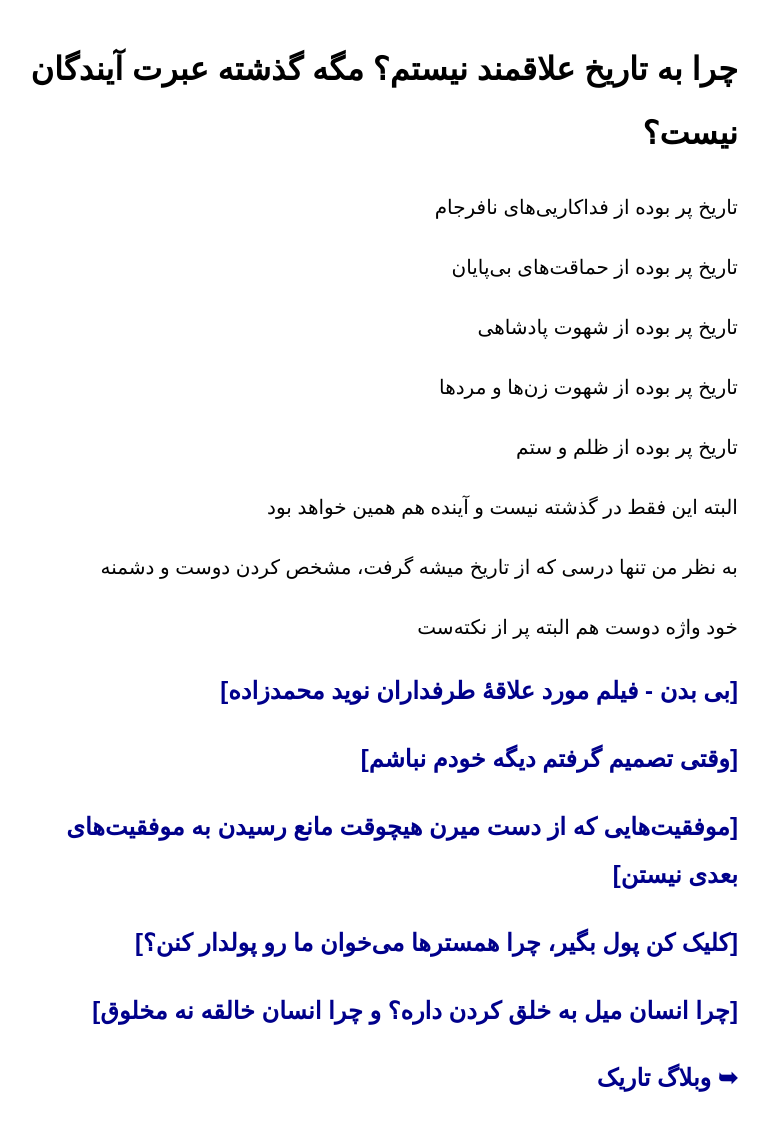
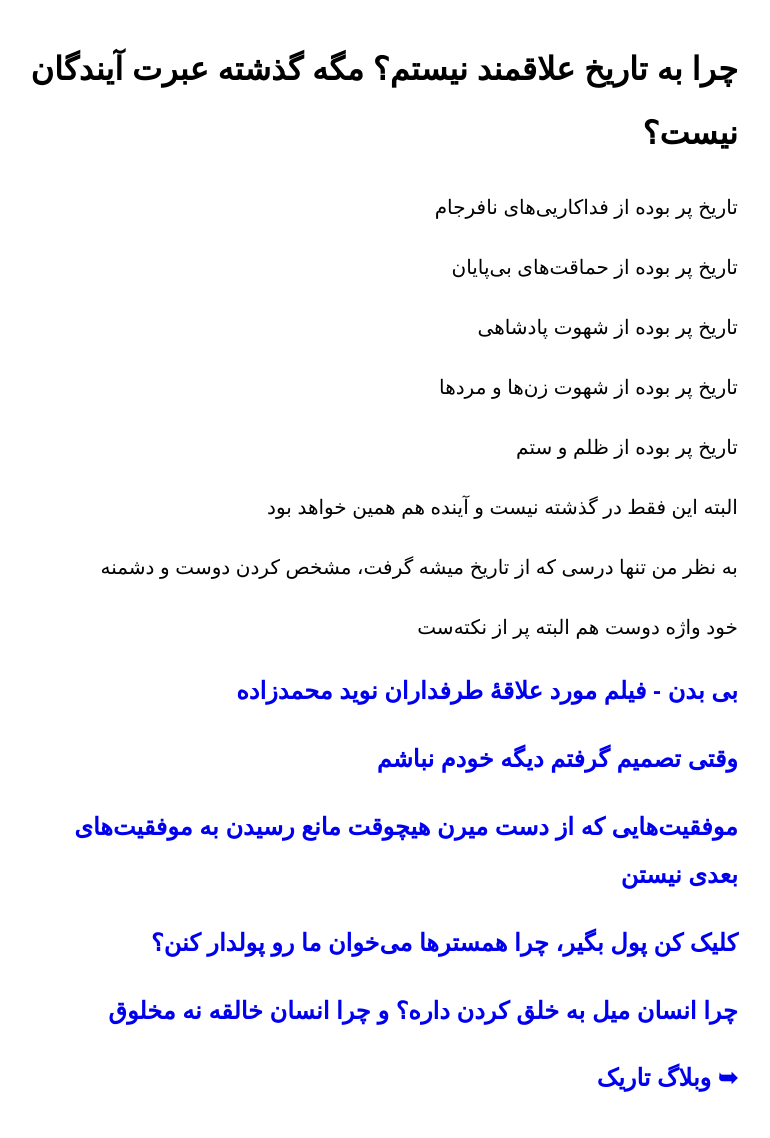
Before and after one commit to darkblog/darkblog.github.io, a Jekyll site: the page built from _posts/2024-7-4-2.md, in a window 1280 px wide. Shown: the whole page, without its empty margins (258-1028 px from the left). Built offline with Jekyll 4.4.1, drawn with Linux system fonts in a browser that asks for light colours.

Commit message:
Update post.html

```diff
--- a/_layouts/post.html
+++ b/_layouts/post.html
@@ -7,13 +7,13 @@
 <head>
 <title>{{ page.title }}</title>
 <meta name="viewport" content="width=device-width">
-<style>body{font-family:sans-serif;font-size:16px;line-height:2;margin:auto;padding:1em;max-width:80ch}a{text-decoration:none;color:darkblue}p{font-size:20px}</style>
+<style>body{font-family:sans-serif;font-size:16px;line-height:2;margin:auto;padding:1em;max-width:80ch}a{text-decoration:none}p{font-size:20px}</style>
 </head>
 <body>
 <h1>{{ page.title }}</h1>
 {{ content }}
 {% for related_post in site.related_posts %}
-<h2><a href="{{ related_post.url }}">[{{ related_post.title }}]</a></h2>
+<h2><a href="{{ related_post.url }}">{{ related_post.title }}</a></h2>
 {% endfor %}
 <h2><a href="https://darkblog.github.io/">➥ وبلاگ تاریک</a></h2>
 </body>
```
